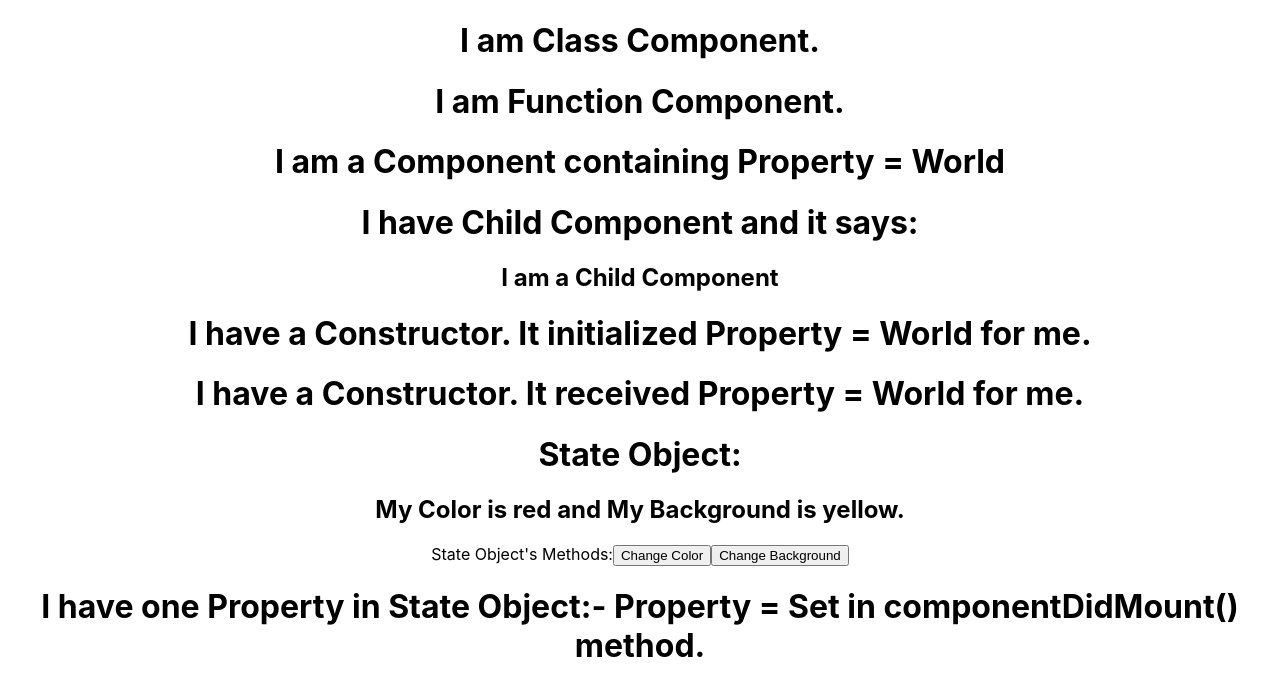
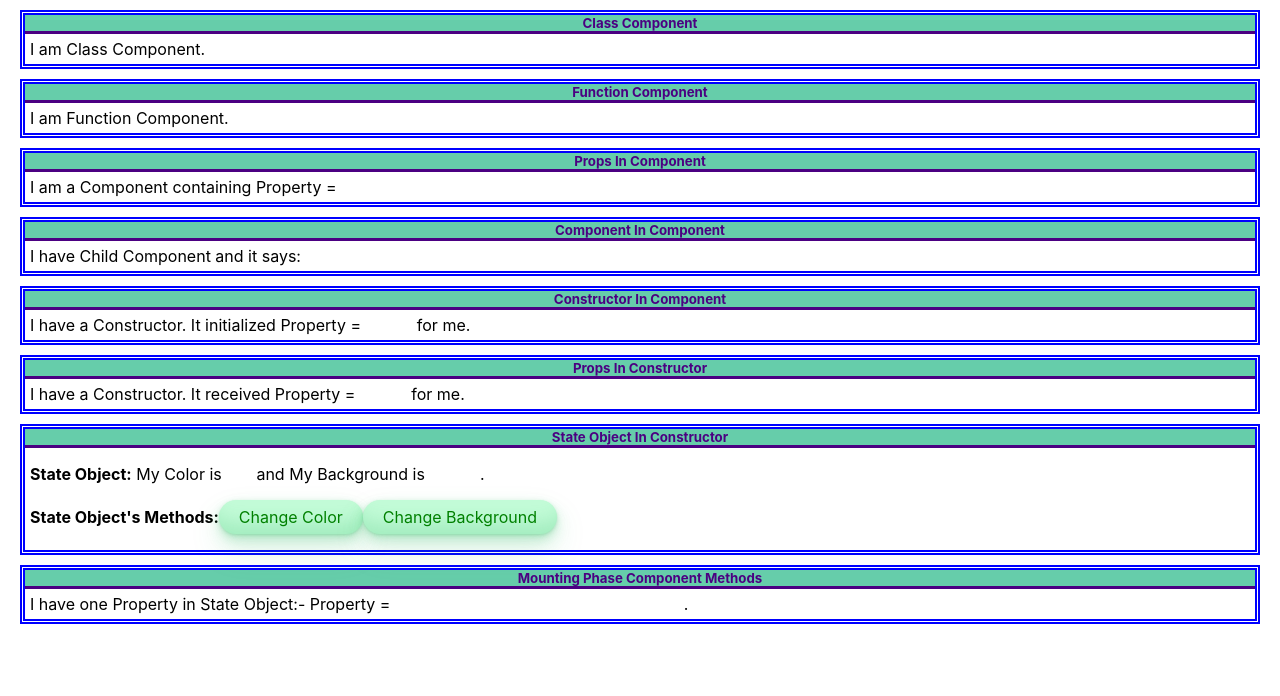
Before and after one commit to dev098karan/Learn-React, a React (Create React App) app in the folder my-app/: page / in a window 1280 px wide. Shown: the top 696 px of the page. Built offline with nearby package versions, Linux system fonts and the light colour scheme.

Commit message:
Added Styling

```diff
--- a/my-app/src/App.css
+++ b/my-app/src/App.css
@@ -1,3 +1,62 @@
-.App {
+.Component {
+  border: 5px double blue;
+  margin: 10px 20px;
+}
+
+.Component-Header {
   text-align: center;
+  color:indigo;
+  background-color:mediumaquamarine;
+  border-bottom-style: solid;
+  border-bottom-width: medium;
+  margin: 0px;
 }
+
+.Component-Content {
+  background-color:white;
+  margin: 5px;
+}
+
+.Special {
+  font-weight: bold;
+  font-style: italic;
+  animation: blink 1s infinite;
+}
+
+.Button {
+  background-color: #c2fbd7;
+  border-radius: 100px;
+  box-shadow: rgba(44, 187, 99, .2) 0 -25px 18px -14px inset,rgba(44, 187, 99, .15) 0 1px 2px,rgba(44, 187, 99, .15) 0 2px 4px,rgba(44, 187, 99, .15) 0 4px 8px,rgba(44, 187, 99, .15) 0 8px 16px,rgba(44, 187, 99, .15) 0 16px 32px;
+  color: green;
+  cursor: pointer;
+  display: inline-block;
+  font-family: CerebriSans-Regular,-apple-system,system-ui,Roboto,sans-serif;
+  padding: 7px 20px;
+  text-align: center;
+  text-decoration: none;
+  transition: all 250ms;
+  border: 0;
+  font-size: 16px;
+  user-select: none;
+  -webkit-user-select: none;
+  touch-action: manipulation;
+}
+
+.Button:hover {
+  box-shadow: rgba(44,187,99,.35) 0 -25px 18px -14px inset,rgba(44,187,99,.25) 0 1px 2px,rgba(44,187,99,.25) 0 2px 4px,rgba(44,187,99,.25) 0 4px 8px,rgba(44,187,99,.25) 0 8px 16px,rgba(44,187,99,.25) 0 16px 32px;
+  transform: scale(1.05) rotate(-1deg);
+}
+
+@keyframes blink {
+  0% {
+      opacity: 1;
+  }
+
+  50% {
+      opacity: 0;
+  }
+
+  100% {
+      opacity: 1;
+  }
+}
--- a/my-app/src/components/ClassComponent.js
+++ b/my-app/src/components/ClassComponent.js
@@ -2,7 +2,12 @@ import React, { Component } from 'react';
 
 class ClassComponent extends Component{
     render(){
-        return <h1>I am Class Component.</h1>;
+        return (
+            <div className="Component">
+                <h5 className="Component-Header">Class Component</h5>
+                <p className="Component-Content">I am Class Component.</p>
+            </div>
+        );
     }
 }
 
--- a/my-app/src/components/ComponentInComponent.js
+++ b/my-app/src/components/ComponentInComponent.js
@@ -1,14 +1,14 @@
 import React from 'react';
 
 function ChildComponent() {
-    return <h2>I am a Child Component</h2>;
+    return <span className="Special">I am a Child Component</span>;
 }
 
 function ParentComponent() {
     return (
-        <div>
-            <h1>I have Child Component and it says:</h1>
-            <ChildComponent />
+        <div className="Component">
+            <h5 className="Component-Header">Component In Component</h5>
+            <p className="Component-Content">I have Child Component and it says: <ChildComponent /></p>
         </div>
     );
 }
--- a/my-app/src/components/ConstructorInComponent.js
+++ b/my-app/src/components/ConstructorInComponent.js
@@ -6,7 +6,12 @@ class ConstructorInComponent extends React.Component {
         this.state = { property: "World" };
     }
     render() {
-        return <h1>I have a Constructor. It initialized Property = {this.state.property} for me.</h1>
+        return (
+            <div className="Component">
+                <h5 className="Component-Header">Constructor In Component</h5>
+                <p className="Component-Content">I have a Constructor. It initialized Property = <span className="Special">{this.state.property}</span> for me.</p>
+            </div>
+        );
     }
 }
 
--- a/my-app/src/components/FunctionComponent.js
+++ b/my-app/src/components/FunctionComponent.js
@@ -1,7 +1,12 @@
 import React from 'react';
 
 function FunctionComponent() {
-    return <h1>I am Function Component.</h1>;
+    return (
+        <div className="Component">
+            <h5 className="Component-Header">Function Component</h5>
+            <p className="Component-Content">I am Function Component.</p>
+        </div>
+    );
 }
 
 export default FunctionComponent;
--- a/my-app/src/components/MountingPhaseComponentMethods.js
+++ b/my-app/src/components/MountingPhaseComponentMethods.js
@@ -29,7 +29,12 @@ class MountingPhaseComponentMethods extends React.Component {
     }
 
     render() {
-        return <h1>I have one Property in State Object:- Property = {this.state.derivedProperty}.</h1>
+        return (
+            <div className="Component">
+                <h5 className="Component-Header">Mounting Phase Component Methods</h5>
+                <p className="Component-Content">I have one Property in State Object:- Property = <span className="Special">{this.state.derivedProperty}</span>.</p>
+            </div>
+        );
     }
 }
 
--- a/my-app/src/components/PropsInComponent.js
+++ b/my-app/src/components/PropsInComponent.js
@@ -1,7 +1,12 @@
 import React from 'react';
 
 function PropsInComponent(props) {
-    return <h1>I am a Component containing Property = {props.property}</h1>;
+    return (
+        <div className="Component">
+            <h5 className="Component-Header">Props In Component</h5>
+            <p className="Component-Content">I am a Component containing Property = <span className="Special">{props.property}</span></p>
+        </div>
+    );
 }
 
 export default PropsInComponent;
--- a/my-app/src/components/PropsInConstructor.js
+++ b/my-app/src/components/PropsInConstructor.js
@@ -1,12 +1,18 @@
 import React from 'react';
 
 class PropsInConstructor extends React.Component {
+    // eslint-disable-next-line no-useless-constructor
     constructor(props) {
         super(props);
     }
 
     render() {
-        return <h1>I have a Constructor. It received Property = {this.props.property} for me.</h1>
+        return (
+            <div className="Component">
+                <h5 className="Component-Header">Props In Constructor</h5>
+                <p className="Component-Content">I have a Constructor. It received Property = <span className="Special">{this.props.property}</span> for me.</p>
+            </div>
+        );
     }
 }
 
--- a/my-app/src/components/StateObjectInConstructor.js
+++ b/my-app/src/components/StateObjectInConstructor.js
@@ -7,7 +7,7 @@ class StateObjectInConstructor extends React.Component {
     }
 
     changeColor = () => {
-        if(this.state.myColor == "red") {
+        if(this.state.myColor === "red") {
             this.setState({myColor: "blue"});
             document.getElementById("text").style.color = "blue";
         }
@@ -18,7 +18,7 @@ class StateObjectInConstructor extends React.Component {
     }
 
     changeBackground = () => {
-        if(this.state.myBackground == "yellow") {
+        if(this.state.myBackground === "yellow") {
             this.setState({myBackground: "lavender"});
             document.getElementById("text").style.backgroundColor = "lavender";
         }
@@ -30,13 +30,14 @@ class StateObjectInConstructor extends React.Component {
 
     render() {
         return (
-            <div id="text">
-                <h1>State Object:</h1>
-                <h2>My Color is {this.state.myColor} and My Background is {this.state.myBackground}.</h2>
-                <div>
-                    State Object's Methods:
-                    <button onClick={this.changeColor}>Change Color</button>
-                    <button onClick={this.changeBackground}>Change Background</button>
+            <div className="Component">
+                <h5 className="Component-Header">State Object In Constructor</h5>
+                <div id="text" className="Component-Content">
+                    <p><strong>State Object:</strong> My Color is <span className="Special">{this.state.myColor}</span> and My Background is <span className="Special">{this.state.myBackground}</span>.</p>
+                    <p><strong>State Object's Methods:</strong>
+                        <button className="Button" onClick={this.changeColor}>Change Color</button>
+                        <button className="Button" onClick={this.changeBackground}>Change Background</button>
+                    </p>
                 </div>
             </div>
         );
```
